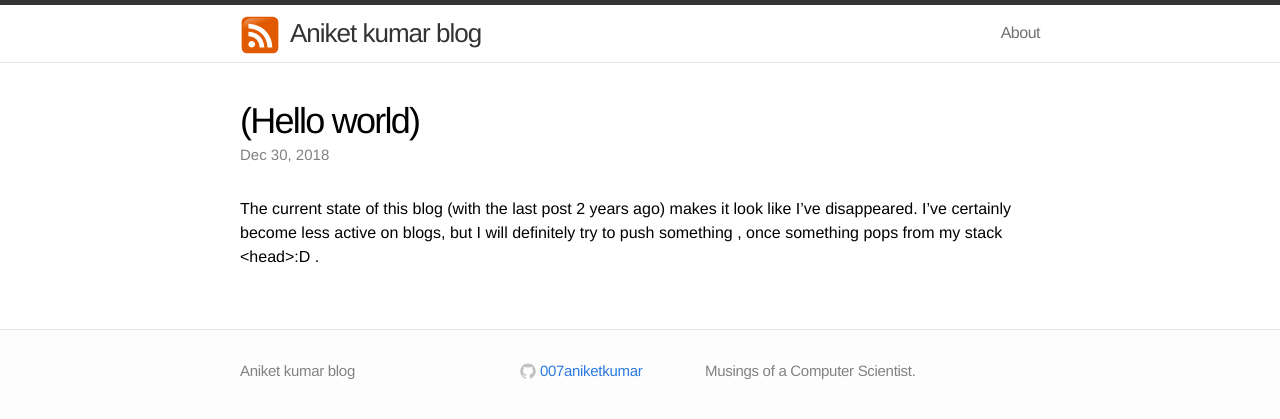
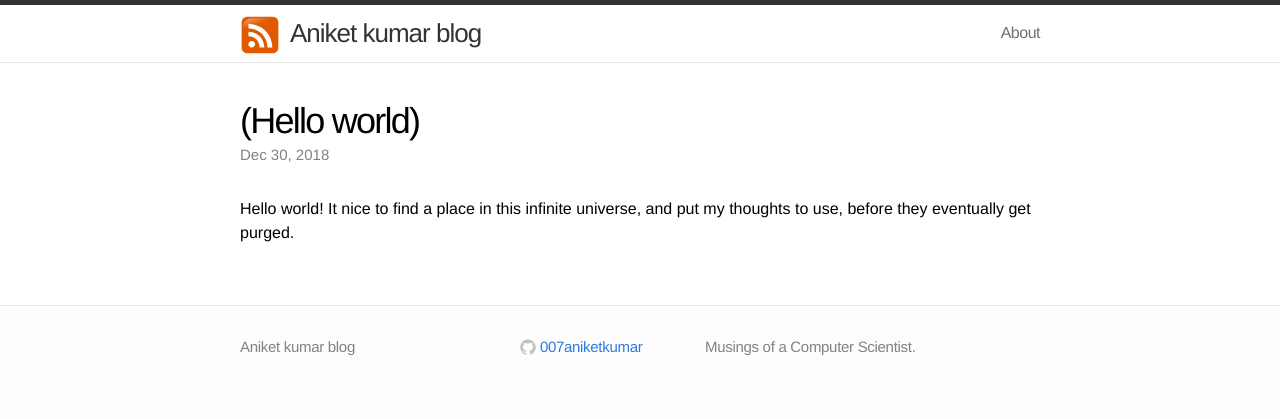
Before and after one commit to 007aniketkumar/007aniketkumarblog.github.io, a Jekyll site: the page built from _posts/2018-12-30-Hello-World.markdown, in a window 1280 px wide. Shown: the top 419 px of the page. Built offline with Jekyll 4.4.1, drawn with Linux system fonts in a browser that asks for light colours.

Commit message:
Update 2018-12-30-Hello-World.markdown

```diff
--- a/_posts/2018-12-30-Hello-World.markdown
+++ b/_posts/2018-12-30-Hello-World.markdown
@@ -7,4 +7,4 @@ date:   2018-12-30 11:00:00
 mathjax: false
 ---
 
-The current state of this blog (with the last post 2 years ago) makes it look like I've disappeared. I've certainly become less active on blogs, but I will definitely try to push something , once something pops from my stack <head>:D .
+Hello world! It nice to find a place in this infinite universe, and put my thoughts to use, before they eventually get purged.
```
